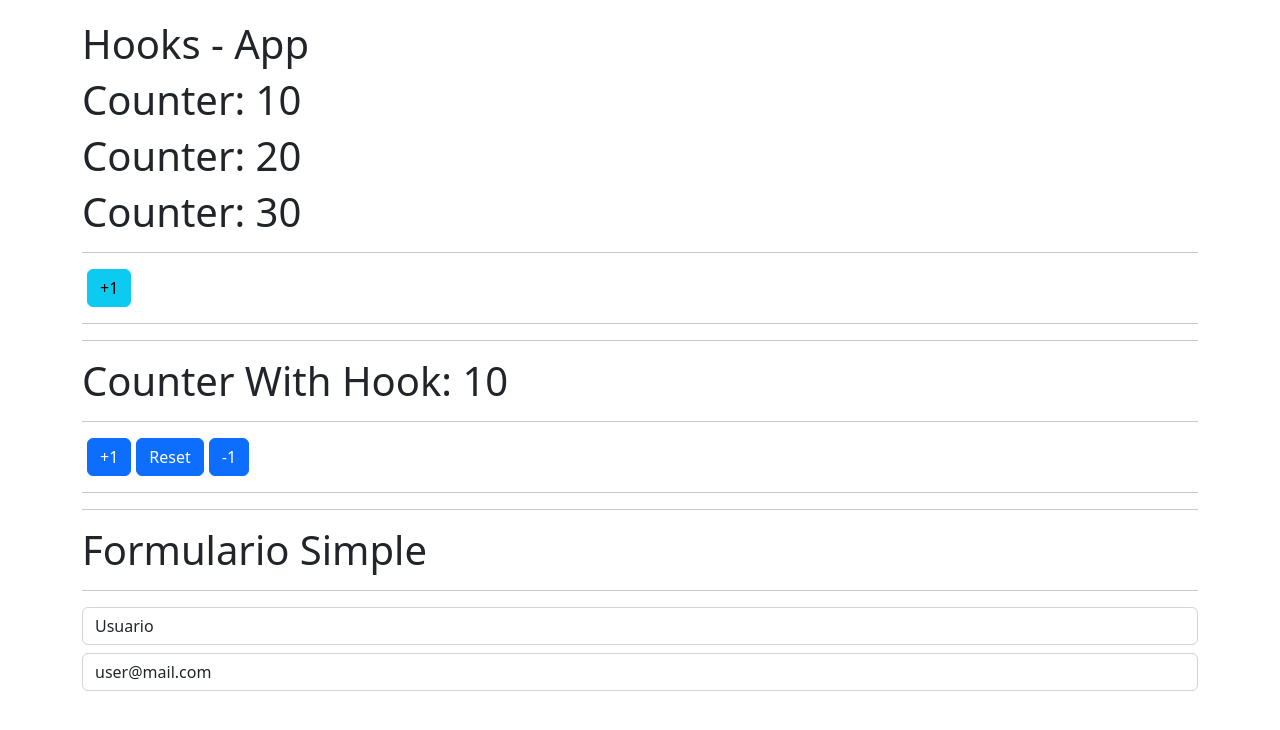
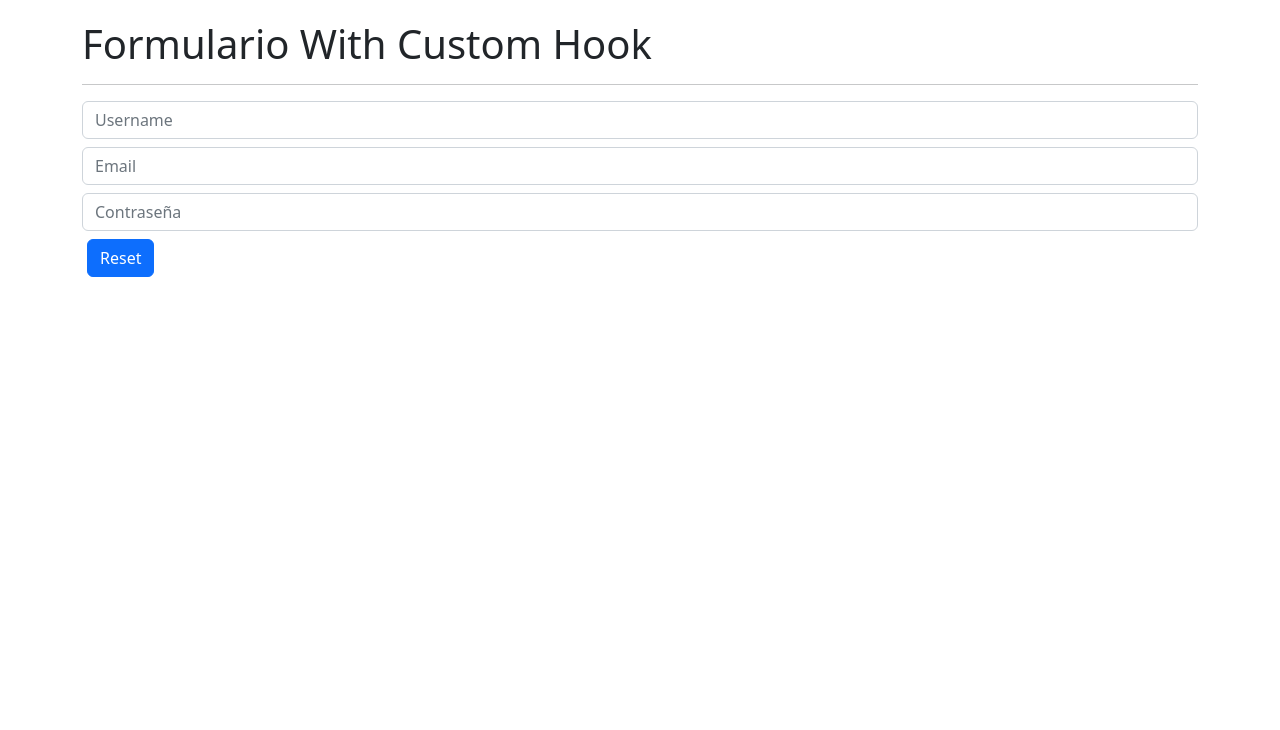
Before and after one commit to Godlives08/05-hook-app, a React (Vite) app: page / in a window 1280 px wide. Shown: the top 730 px of the page. Built offline with nearby package versions, Linux system fonts and the light colour scheme.

Commit message:
FormWithCustomHook
Form With Custom Hook

```diff
--- /dev/null
+++ b/src/02-useEffect/FormWithCustomHook.jsx
@@ -0,0 +1,48 @@
+import React, { useEffect, useState } from 'react'
+import { useForm } from '../hooks/useForm'
+
+export const FormWithCustomHook = () => {
+
+    const {formState,onInputChange, resetForm,username,useremail,password} = useForm({
+        username:'',
+        useremail:'',
+        password:''
+    })
+
+    // const { username, useremail, password } = formState;
+
+    return (
+        <>
+            <h1>Formulario With Custom Hook</h1>
+            <hr />
+            <input
+                type='text'
+                className='form-control mt-2'
+                placeholder='Username'
+                name='username'
+                value={username}
+                onChange={onInputChange}
+            />
+
+            <input
+                type='email'
+                className='form-control mt-2'
+                placeholder='Email'
+                name='useremail'
+                value={useremail}
+                onChange={onInputChange}
+            />
+
+            <input
+                type='password'
+                className='form-control mt-2'
+                placeholder='Contraseña'
+                name='password'
+                value={password}
+                onChange={onInputChange}
+            />
+
+            <button className='btn btn-primary mt-2' onClick={resetForm}>Reset</button>
+        </>
+    )
+}
--- /dev/null
+++ b/src/02-useEffect/Message.jsx
@@ -0,0 +1,24 @@
+import React, { useEffect, useState } from 'react'
+
+export const Message = () => {
+
+    const [coords, setCoords] = useState({ x: 0, y: 0 });
+
+    useEffect(() => {
+        const onMouseMove = ({ x, y }) => {
+            setCoords({ x, y })
+        }
+        window.addEventListener('mousemove',onMouseMove);
+
+        return () => {
+            window.removeEventListener('mousemove',onMouseMove);
+        }
+    }, [])
+
+    return (
+        <>
+            <h3>Usuario Ya existe</h3>
+            <div>{JSON.stringify(coords)}</div>
+        </>
+    )
+}
--- a/src/02-useEffect/SimpleForm.jsx
+++ b/src/02-useEffect/SimpleForm.jsx
@@ -1,10 +1,11 @@
 import React, { useEffect, useState } from 'react'
+import { Message } from './Message'
 
 
 export const SimpleForm = () => {
     const [formState, setFormState] = useState({
-        username: 'Usuario',
-        useremail: 'user@mail.com'
+        username: 'mastacio',
+        useremail: 'mastacio@mail.com'
     })
 
     const onInputChange = ({ target }) => {
@@ -17,17 +18,17 @@
 
     const { username, useremail } = formState;
 
-    useEffect(() => {
-        console.log('useEffect Called!');
-    },[]);
+    // useEffect(() => {
+    //     console.log('useEffect Called!');
+    // }, []);
 
-    useEffect(() => {
-        console.log('formState Changed!');
-    },[formState]);
+    // useEffect(() => {
+    //     console.log('formState Changed!');
+    // }, [formState]);
 
-    useEffect(() => {
-        console.log('Email Changed!');
-    },[useremail]);
+    // useEffect(() => {
+    //     console.log('Email Changed!');
+    // }, [useremail]);
 
     return (
         <>
@@ -41,7 +42,7 @@
                 onChange={onInputChange}
                 value={username}
             />
-
+            {username === 'mastacio' && <Message />}
             <input
                 type='email'
                 className='form-control mt-2'
--- /dev/null
+++ b/src/hooks/useForm.js
@@ -0,0 +1,29 @@
+import { useState } from "react";
+
+export const useForm = (initialForm = {}) => {
+
+    const [formState, setFormState] = useState(initialForm);
+
+    const onInputChange = ({ target }) => {
+        const { name, value } = target;
+        setFormState({
+            ...formState,
+            [name]: value
+        })
+    }
+
+    const resetForm = ({ target }) => {
+        const { name, value } = target;
+        setFormState(
+           initialForm
+        )
+    }
+
+
+    return {
+        ...formState,
+        formState,
+        onInputChange,
+        resetForm
+    }
+}
--- a/src/main.jsx
+++ b/src/main.jsx
@@ -9,16 +9,24 @@
 import { CounterApp } from './01-useState/CounterApp';
 import { CounterWithCustomHook } from './01-useState/CounterWithCustomHook';
 import { SimpleForm } from './02-useEffect/SimpleForm';
+import { FormWithCustomHook } from './02-useEffect/FormWithCustomHook';
+
 
 ReactDOM.createRoot(document.getElementById('root')).render(
-  <React.StrictMode>
-    <HookApp />
-    <CounterApp />
-    <hr />
-    <hr />
-    <CounterWithCustomHook />
-    <hr />
-    <hr />
-    <SimpleForm />
-  </React.StrictMode>,
+  // <React.StrictMode>
+  <>
+    {/* <HookApp /> */}
+    {/* <CounterApp /> */}
+    {/* <hr /> */}
+    {/* <hr /> */}
+    {/* <CounterWithCustomHook /> */}
+    {/* <hr /> */}
+    {/* <hr /> */}
+    {/* <SimpleForm /> */}
+    {/* <hr /> */}
+    {/* <hr /> */}
+    <FormWithCustomHook />
+
+  </>
+  // </React.StrictMode>,
 )
```
